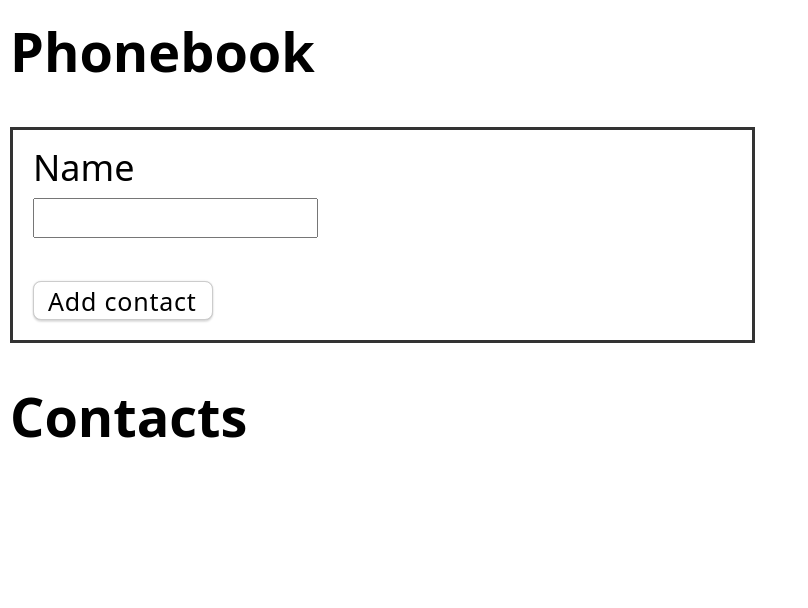
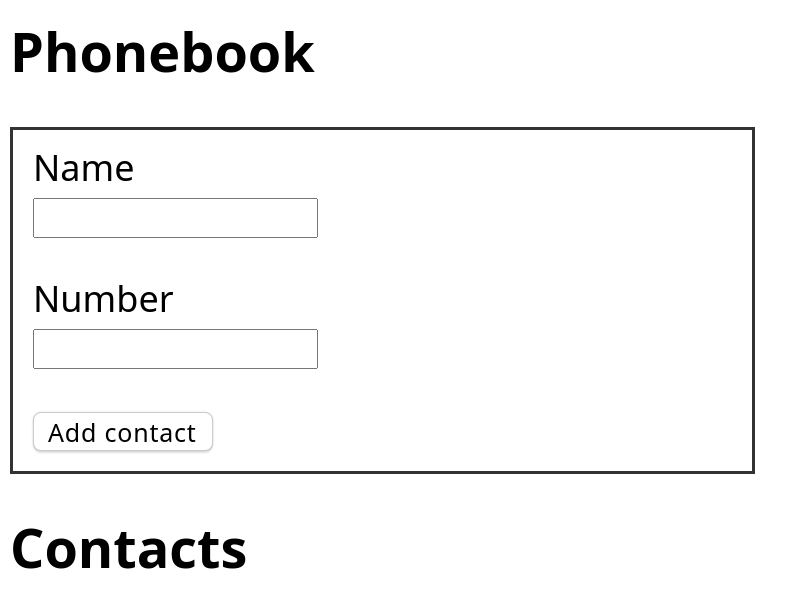
Before and after one commit to itstoreall/goit-react-hw-02-phonebook, a React (Create React App) app: page / in a window 1280 px wide. Shown: the top 608 px of the page, without its empty margins (0-808 px from the left). Built offline with nearby package versions, Linux system fonts and the light colour scheme.

Commit message:
adds a number in the second step

```diff
--- a/src/App.js
+++ b/src/App.js
@@ -11,6 +11,7 @@ import { wrapper, title, subtitle } from './App.module.scss';
 const App = () => {
   const [contacts, setContacts] = useState([]);
   const [name, setName] = useState('');
+  const [number, setNumber] = useState('');
 
   const handleSubmit = newContact => {
     console.log(newContact);
@@ -23,8 +24,9 @@ const App = () => {
       <Form
         // className={}
         name={name}
-        setContacts={setContacts}
+        number={number}
         setName={setName}
+        setNumber={setNumber}
         onSubmit={handleSubmit}
       />
       <h2 className={subtitle}>Contacts</h2>
--- a/src/App.module.scss
+++ b/src/App.module.scss
@@ -17,6 +17,7 @@ html {
 
 .wrapper {
   padding-left: 10px;
+  padding-bottom: 40px;
 
   .title {
     font-size: 54px;
--- a/src/components/ContactList/ContactItem.jsx
+++ b/src/components/ContactList/ContactItem.jsx
@@ -4,7 +4,9 @@ import { contactItem } from './Contacts.module.scss';
 const ContactItem = ({ contact }) => {
   return (
     <Fragment>
-      <li className={contactItem}>{contact.name}</li>
+      <li className={contactItem}>
+        {contact.name}: {contact.number}
+      </li>
     </Fragment>
   );
 };
--- a/src/components/ContactList/Contacts.module.scss
+++ b/src/components/ContactList/Contacts.module.scss
@@ -3,7 +3,8 @@
   padding-left: 80px;
 
   .contactItem {
+    padding-left: 8px;
+    margin-bottom: 7px;
     font-size: 36px;
-    padding-left: 8px;
   }
 }
--- a/src/components/PhonebookForm/Form.jsx
+++ b/src/components/PhonebookForm/Form.jsx
@@ -3,9 +3,12 @@ import React from 'react';
 import { v4 as uuidv4 } from 'uuid';
 import { form, label, input, button } from './Form.module.scss';
 
-const Form = ({ name, contacts, setContacts, setName, onSubmit }) => {
+const Form = ({ name, number, setName, setNumber, onSubmit }) => {
   // Записывает значение инпута в стейт
-  const handleInputChange = e => setName(e.target.value);
+  const handleInputChange = e => {
+    const { name, value } = e.target;
+    name === 'name' ? setName(value) : setNumber(value);
+  };
 
   const handleAddContact = e => {
     e.preventDefault();
@@ -13,10 +16,12 @@ const Form = ({ name, contacts, setContacts, setName, onSubmit }) => {
     const newContact = {
       id: uuidv4(),
       name: name,
+      number: number,
     };
 
     onSubmit(newContact);
     setName('');
+    setNumber('');
   };
 
   return (
@@ -26,7 +31,18 @@ const Form = ({ name, contacts, setContacts, setName, onSubmit }) => {
         <input
           className={input}
           type="text"
+          name="name"
           value={name}
+          onChange={handleInputChange}
+        />
+      </label>
+      <label className={label}>
+        Number
+        <input
+          className={input}
+          type="text"
+          name="number"
+          value={number}
           onChange={handleInputChange}
         />
       </label>
```
